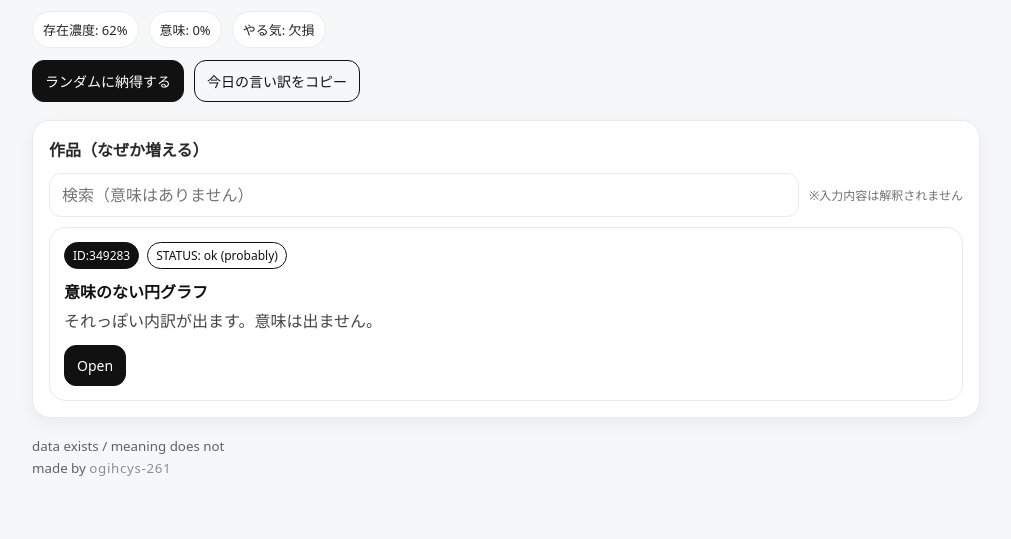
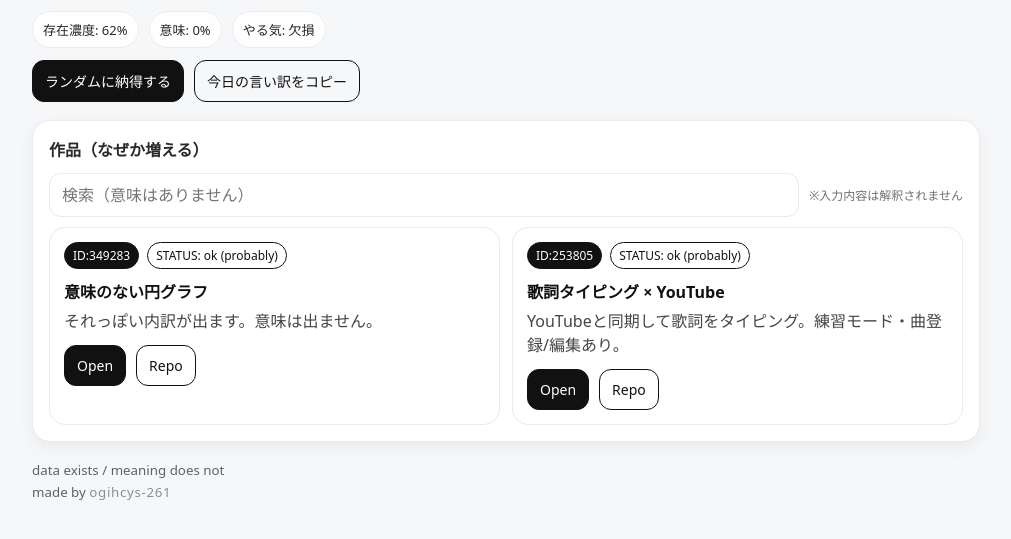
Before and after one commit to ogihcys-261/ogihcys-261.github.io, a plain HTML site: page index.html in a window 1280 px wide. Shown: the part 107-646 px from the top of the page, without its empty margins (134-1145 px from the left). Drawn offline with Linux system fonts and the light colour scheme.

Commit message:
add typing app to portal

```diff
--- a/index.html
+++ b/index.html
@@ -55,6 +55,12 @@
         url: "https://ogihcys-261.github.io/meaningless-pie/",
         repo: "https://github.com/ogihcys-261/meaningless-pie"
       },
+      {
+        title: "歌詞タイピング × YouTube",
+        desc: "YouTubeと同期して歌詞をタイピング。練習モード・曲登録/編集あり。",
+        url: "https://ogihcys-261.github.io/typing_app/",
+        repo: "https://github.com/ogihcys-261/typing_app"
+      },
     ];
 
     const EXCUSES = [
@@ -95,6 +101,11 @@
 
         const meaninglessId = String(100000 + randInt(0, 899999));
 
+        // Repo が空ならボタンを出さない（作品によっては隠せる）
+        const repoBtn = w.repo
+          ? `<a class="btn ghost" href="${w.repo}" target="_blank" rel="noreferrer">Repo</a>`
+          : "";
+
         el.innerHTML = `
           <div class="cardTop">
             <div class="badge">ID:${meaninglessId}</div>
@@ -104,6 +115,7 @@
           <p class="desc">${w.desc}</p>
           <div class="row">
             <a class="btn" href="${w.url}" target="_blank" rel="noreferrer">Open</a>
+            ${repoBtn}
           </div>
         `;
         grid.appendChild(el);
```
